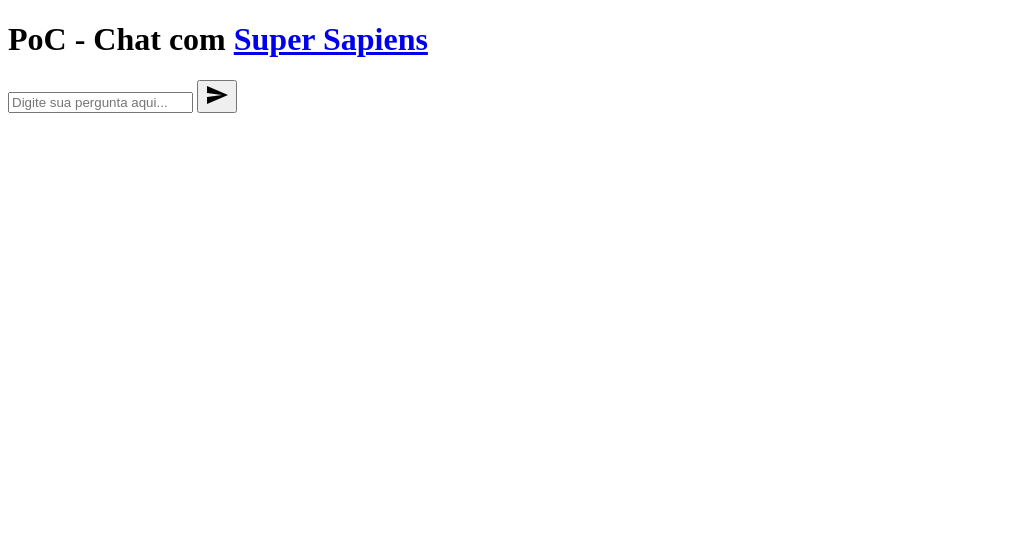
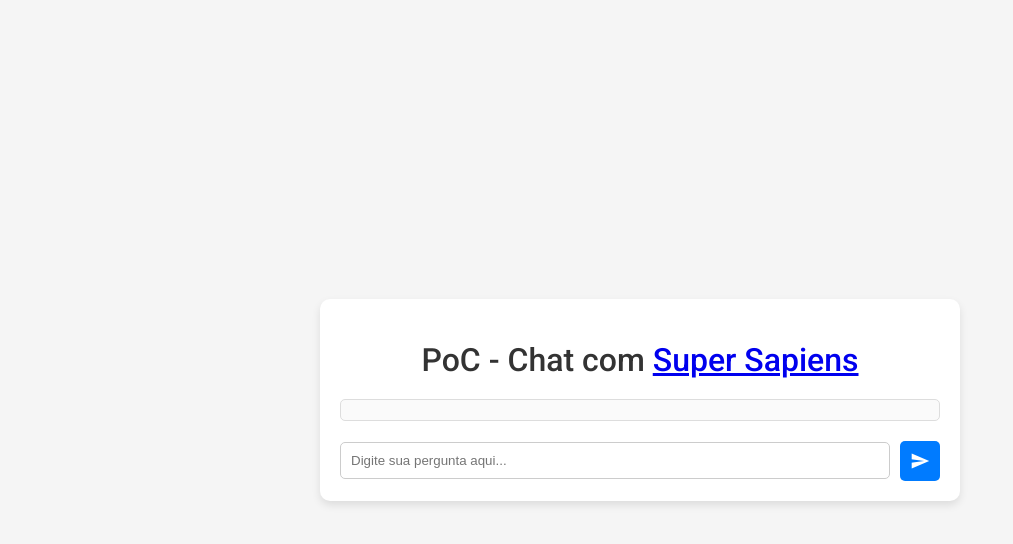
Before and after one commit to marlluslustosa/chatsupersapiens, a website: page index.html in a window 1280 px wide. Shown: the whole page, without its empty margins (0-1013 px from the left). Drawn offline with nearby package versions, Linux system fonts and the light colour scheme.

Commit message:
refazendo css

```diff
--- a/index.html
+++ b/index.html
@@ -7,7 +7,109 @@
     <link href="https://fonts.googleapis.com/icon?family=Material+Icons" rel="stylesheet">
     <link href="https://fonts.googleapis.com/css2?family=Roboto:wght@400;500&display=swap" rel="stylesheet">
     <style>
-        /* ... (seu CSS aqui) ... */
+        body {
+            font-family: 'Roboto', sans-serif;
+            display: flex;
+            flex-direction: column;
+            align-items: center;
+            justify-content: center;
+            height: 100vh;
+            margin: 0;
+            background-color: #f5f5f5;
+        }
+        #chat-container {
+            width: 90%;
+            max-width: 600px;
+            padding: 20px;
+            border-radius: 10px;
+            box-shadow: 0 4px 8px rgba(0, 0, 0, 0.1);
+            background-color: white;
+            text-align: center;
+        }
+        h1 {
+            font-weight: 500;
+            color: #333;
+            margin-bottom: 20px;
+        }
+        #messages {
+            max-height: 300px;
+            overflow-y: auto;
+            margin-bottom: 20px;
+            padding: 10px;
+            border: 1px solid #ddd;
+            border-radius: 5px;
+            background-color: #fafafa;
+            transition: all 0.3s ease;
+        }
+        .message {
+            margin-bottom: 10px;
+            padding: 10px;
+            border-radius: 5px;
+        }
+        .message.user {
+            text-align: right;
+            background-color: #e3f2fd;
+        }
+        .message.bot {
+            text-align: left;
+            background-color: #f1f8e9;
+        }
+        .input-container {
+            display: flex;
+            align-items: center;
+        }
+        #question {
+            flex: 1;
+            padding: 10px;
+            border: 1px solid #ccc;
+            border-radius: 5px;
+            margin-right: 10px;
+        }
+        #sendButton {
+            padding: 10px;
+            background-color: #007bff;
+            border: none;
+            color: white;
+            border-radius: 5px;
+            cursor: pointer;
+            display: flex;
+            align-items: center;
+            justify-content: center;
+            transition: background-color 0.3s ease;
+        }
+        #sendButton:hover {
+            background-color: #0056b3;
+        }
+        .material-icons {
+            font-size: 20px;
+        }
+        .loading {
+            display: none;
+            margin-top: 10px;
+        }
+        .loading span {
+            display: inline-block;
+            width: 8px;
+            height: 8px;
+            margin: 2px;
+            background-color: #007bff;
+            border-radius: 50%;
+            animation: loading 0.6s infinite alternate;
+        }
+        .loading span:nth-child(2) {
+            animation-delay: 0.2s;
+        }
+        .loading span:nth-child(3) {
+            animation-delay: 0.4s;
+        }
+        @keyframes loading {
+            from {
+                opacity: 1;
+            }
+            to {
+                opacity: 0.3;
+            }
+        }
     </style>
 </head>
 <body>
```
